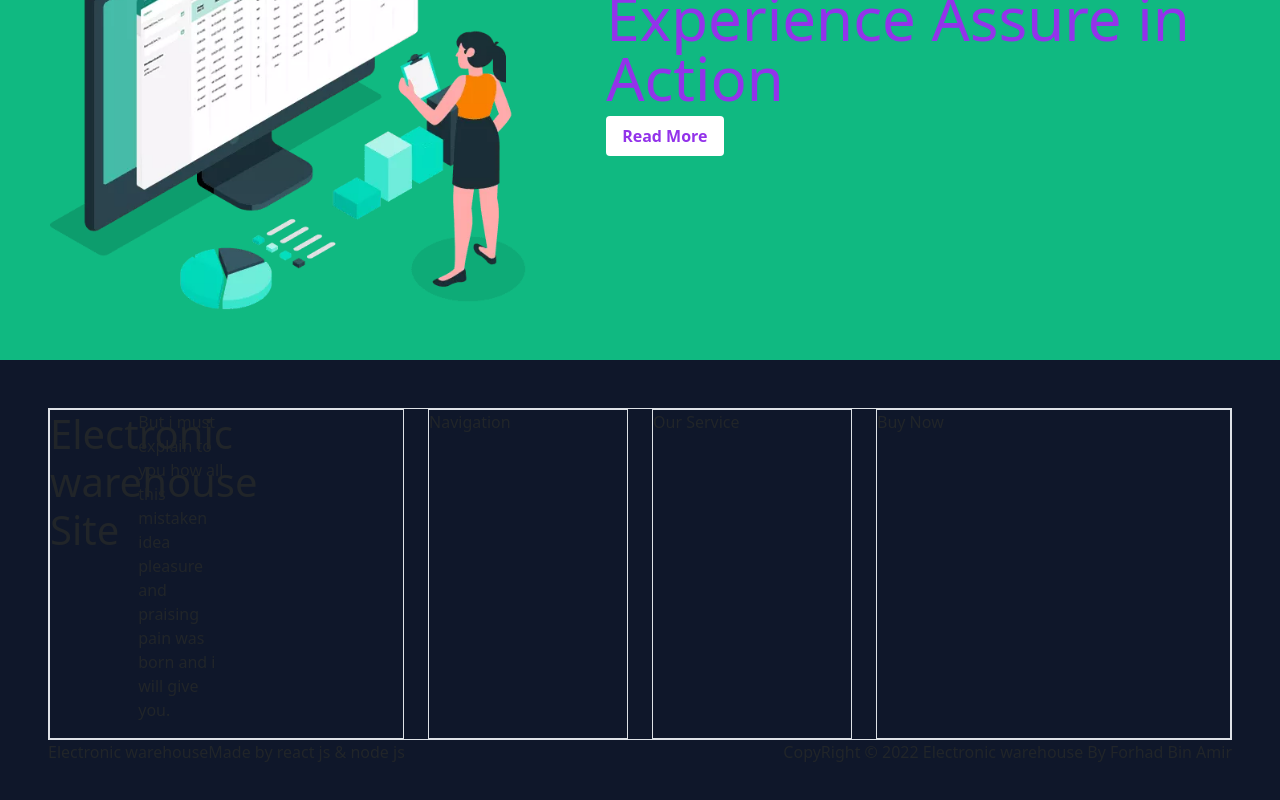
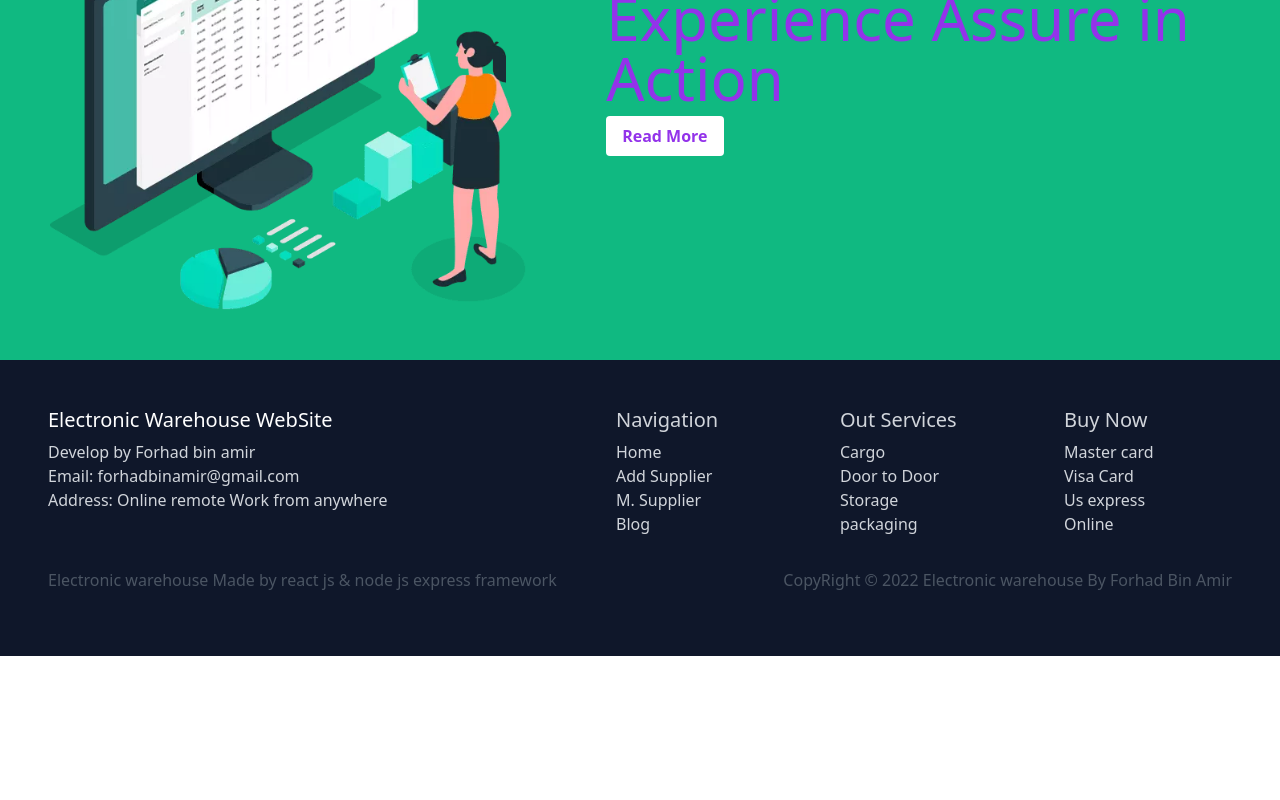
Before and after one commit to forhadbinamir/-warehouse-management-client-side, a React (Create React App) app: page / in a window 1280 px wide. Shown: the part 1881-2681 px from the top of the page. After the commit the page ends 2537 px from the top, so only its background shows below. Built offline with nearby package versions, Linux system fonts and the light colour scheme; no server answers.

Commit message:
footer area customize

```diff
--- a/src/Shared/Footer/Footer.js
+++ b/src/Shared/Footer/Footer.js
@@ -2,17 +2,43 @@ import React from 'react';
 
 const Footer = () => {
     return (
-        <div className='bg-slate-900 p-5'>
-            <div className='border grid grid-cols-[1fr_200px_200px_1fr] gap-4 '>
-                <div className="footer-items border grid grid-cols-4"><h1>Electronic warehouse Site</h1>
-                    <p>But i must explain to you how all this mistaken idea pleasure and praising pain was born and i will give you.</p>
+        <div className='bg-slate-900 text-gray-300 p-5'>
+            <div className='grid grid-cols-[1fr_200px_200px_200px] gap-4 '>
+                <div><h5 className='text-white'>Electronic Warehouse WebSite</h5>
+                    <p>Develop by Forhad bin  amir<br />Email: forhadbinamir@gmail.com <br />Address: Online remote Work from anywhere</p>
+
                 </div>
-                <div className="footer-items border grid grid-cols-2">Navigation</div>
-                <div className="footer-items border grid grid-cols-2">Our Service</div>
-                <div className="footer-items border  grid-cols-4" >Buy Now</div>
+                <div>
+                    <ul>
+                        <h5>Navigation</h5>
+                        <li>Home</li>
+                        <li>Add Supplier</li>
+                        <li>M. Supplier</li>
+                        <li>Blog</li>
+                    </ul>
+                </div>
+                <div>
+
+                    <ul>
+                        <h5>Out Services</h5>
+                        <li>Cargo</li>
+                        <li>Door to Door</li>
+                        <li>Storage</li>
+                        <li>packaging</li>
+                    </ul>
+                </div>
+                <div >
+                    <ul>
+                        <h5>Buy Now</h5>
+                        <li>Master card</li>
+                        <li>Visa Card</li>
+                        <li>Us express</li>
+                        <li>Online</li>
+                    </ul>
+                </div>
             </div>
-            <div className='copyRight-area flex justify-between items-center'>
-                <p><span>Electronic warehouse</span>Made by react js & node js</p>
+            <div className='copyRight-area flex justify-between items-center text-gray-600 pt-3'>
+                <p><span>Electronic warehouse </span> Made by react js & node js express framework</p>
                 <p>CopyRight &copy; 2022 Electronic warehouse By <span>Forhad Bin Amir</span> </p>
             </div>
         </div>
```
